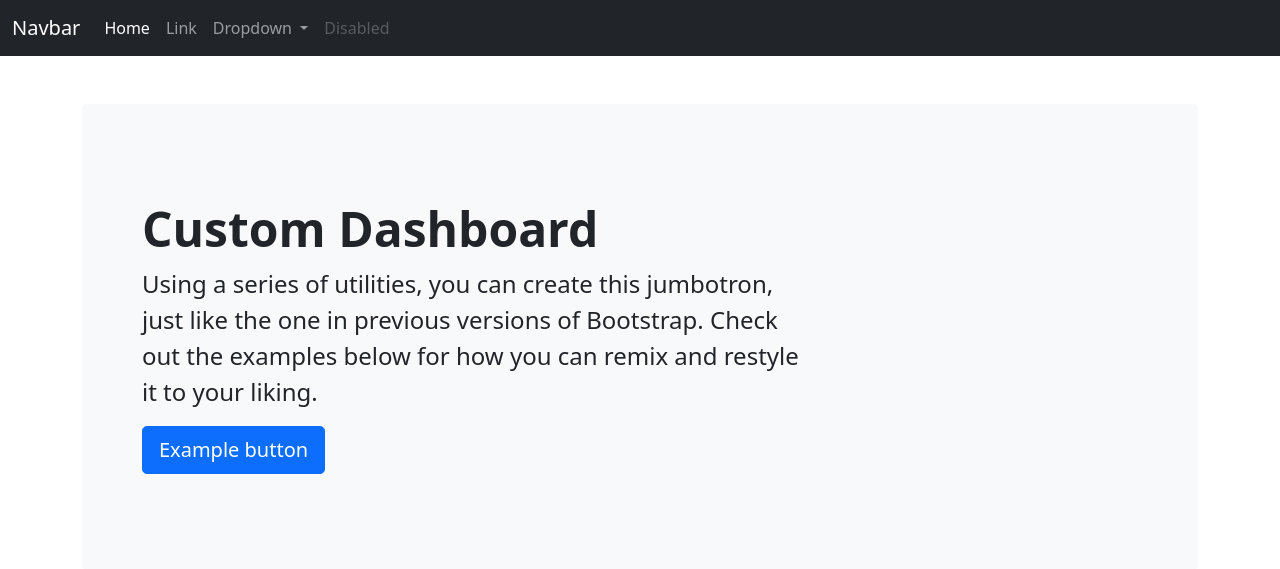
After one commit to chideegit/django-ticketing-system, a Django app: page / in a window 1280 px wide. The commit adds this page. Shown: the top 569 px of the page. Run offline with Django 4.2, Linux system fonts and the light colour scheme; the visitor is signed in with stand-in values (Sample User, id 1); some libraries are stand-ins or nearby versions.

Commit message:
Added html templates

```diff
--- a/dashboard/views.py
+++ b/dashboard/views.py
@@ -1,6 +1,7 @@
 from django.shortcuts import render, redirect
 from django.contrib.auth.decorators import login_required
 
+@login_required
 def dashboard(request):
     context = {}
     return render(request, 'dashboard/dashboard.html', context)
--- a/templates/accounts/login.html
+++ b/templates/accounts/login.html
@@ -1,4 +1,6 @@
 {% extends 'accounts/base.html' %}
+
+{% block heading %} Welcome to Django Ticketing {% endblock heading %}
 
 {% block content %}
 
--- a/templates/accounts/register.html
+++ b/templates/accounts/register.html
@@ -1,5 +1,7 @@
 {% extends 'accounts/base.html' %}
 {% load widget_tweaks %}
+
+{% block heading %} Welcome Back! {% endblock heading %}
 
 {% block content %}
 
--- /dev/null
+++ b/templates/base.html
@@ -0,0 +1,86 @@
+<!doctype html>
+<html lang="en">
+
+<head>
+    <!-- Required meta tags -->
+    <meta charset="utf-8">
+    <meta name="viewport" content="width=device-width, initial-scale=1">
+
+    <!-- Bootstrap CSS -->
+    <link href="https://cdn.jsdelivr.net/npm/bootstrap@5.0.2/dist/css/bootstrap.min.css" rel="stylesheet"
+        integrity="sha384-EVSTQN3/azprG1Anm3QDgpJLIm9Nao0Yz1ztcQTwFspd3yD65VohhpuuCOmLASjC" crossorigin="anonymous">
+
+    <title>Django Ticketing</title>
+</head>
+
+<body>
+    <nav class="navbar navbar-expand-lg navbar-dark bg-dark">
+        <div class="container-fluid">
+            <a class="navbar-brand" href="#">Navbar</a>
+            <button class="navbar-toggler" type="button" data-bs-toggle="collapse"
+                data-bs-target="#navbarSupportedContent" aria-controls="navbarSupportedContent" aria-expanded="false"
+                aria-label="Toggle navigation">
+                <span class="navbar-toggler-icon"></span>
+            </button>
+            <div class="collapse navbar-collapse" id="navbarSupportedContent">
+                <ul class="navbar-nav me-auto mb-2 mb-lg-0">
+                    <li class="nav-item">
+                        <a class="nav-link active" aria-current="page" href="#">Home</a>
+                    </li>
+                    <li class="nav-item">
+                        <a class="nav-link" href="#">Link</a>
+                    </li>
+                    <li class="nav-item dropdown">
+                        <a class="nav-link dropdown-toggle" href="#" id="navbarDropdown" role="button"
+                            data-bs-toggle="dropdown" aria-expanded="false">
+                            Dropdown
+                        </a>
+                        <ul class="dropdown-menu" aria-labelledby="navbarDropdown">
+                            <li><a class="dropdown-item" href="#">Action</a></li>
+                            <li><a class="dropdown-item" href="#">Another action</a></li>
+                            <li>
+                                <hr class="dropdown-divider">
+                            </li>
+                            <li><a class="dropdown-item" href="#">Something else here</a></li>
+                        </ul>
+                    </li>
+                    <li class="nav-item">
+                        <a class="nav-link disabled" href="#" tabindex="-1" aria-disabled="true">Disabled</a>
+                    </li>
+                </ul>
+                <!-- <form class="d-flex">
+                    <input class="form-control me-2" type="search" placeholder="Search" aria-label="Search">
+                    <button class="btn btn-outline-success" type="submit">Search</button>
+                </form> -->
+            </div>
+        </div>
+    </nav>
+
+    <div class="container mt-5">
+        {% if messages %}
+        {% for message in messages %}
+        <div class="alert alert-{{message.tags}}" role="alert">
+            {{message}}
+        </div>
+        {% endfor %}
+        {% endif %}
+
+        {% block content %}
+        {% endblock content %}
+    </div>
+
+    <!-- Optional JavaScript; choose one of the two! -->
+
+    <!-- Option 1: Bootstrap Bundle with Popper -->
+    <script src="https://cdn.jsdelivr.net/npm/bootstrap@5.0.2/dist/js/bootstrap.bundle.min.js"
+        integrity="sha384-MrcW6ZMFYlzcLA8Nl+NtUVF0sA7MsXsP1UyJoMp4YLEuNSfAP+JcXn/tWtIaxVXM"
+        crossorigin="anonymous"></script>
+
+    <!-- Option 2: Separate Popper and Bootstrap JS -->
+    <!--
+    <script src="https://cdn.jsdelivr.net/npm/@popperjs/core@2.9.2/dist/umd/popper.min.js" integrity="sha384-IQsoLXl5PILFhosVNubq5LC7Qb9DXgDA9i+tQ8Zj3iwWAwPtgFTxbJ8NT4GN1R8p" crossorigin="anonymous"></script>
+    <script src="https://cdn.jsdelivr.net/npm/bootstrap@5.0.2/dist/js/bootstrap.min.js" integrity="sha384-cVKIPhGWiC2Al4u+LWgxfKTRIcfu0JTxR+EQDz/bgldoEyl4H0zUF0QKbrJ0EcQF" crossorigin="anonymous"></script>
+    -->
+</body>
+
+</html>
--- /dev/null
+++ b/templates/dashboard/dashboard.html
@@ -0,0 +1,15 @@
+{% extends 'base.html' %}
+
+{% block content %}
+
+<div class="p-5 mb-4 bg-light rounded-3">
+    <div class="container-fluid py-5">
+        <h1 class="display-5 fw-bold">Custom Dashboard</h1>
+        <p class="col-md-8 fs-4">Using a series of utilities, you can create this jumbotron, just like the one
+            in previous versions of Bootstrap. Check out the examples below for how you can remix and restyle it
+            to your liking.</p>
+        <button class="btn btn-primary btn-lg" type="button">Example button</button>
+    </div>
+</div>
+
+{% endblock content %}
```
Also changed, not shown: templates/accounts/base.html (+8 -0 lines), templates/ticket/create_ticket.html (added, +19 -0 lines), ticket/views.py (+10 -0 lines), accounts/migrations/0001_initial.py (added), db.sqlite3 (added), ticket/migrations/0001_initial.py (added).
